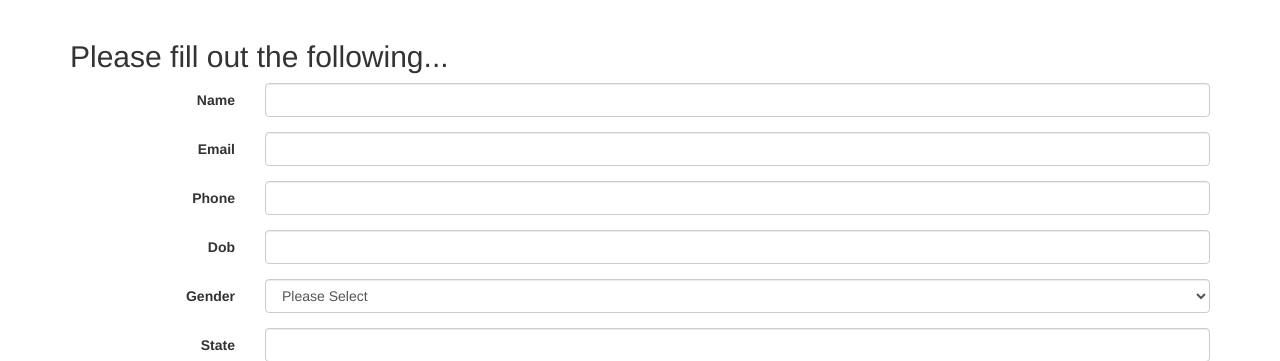
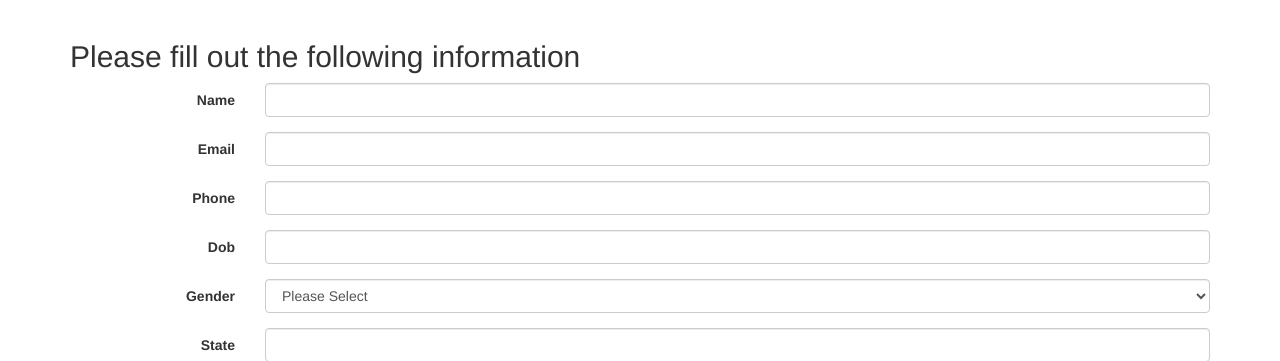
Before and after one commit to NaynaBI/medi_insurance, a Rails app: page /applicants/new in a window 1280 px wide. Shown: the part 80-441 px from the top of the page. Run offline with Rails 7, Linux system fonts and the light colour scheme; style sheets or scripts are compiled from the project's sources; parts of the project's set-up code (start-up, migrations or seed data) failed here and were passed over; some libraries are stand-ins or nearby versions.

Commit message:
update title

```diff
--- a/app/views/applicants/new.html.erb
+++ b/app/views/applicants/new.html.erb
@@ -1,6 +1,6 @@
 <div class="row">
   <div class="col-sm-12">
-    <h2>Please fill out the following...</h2>
+    <h2>Please fill out the following information</h2>
   </div>
 </div>
 
```
